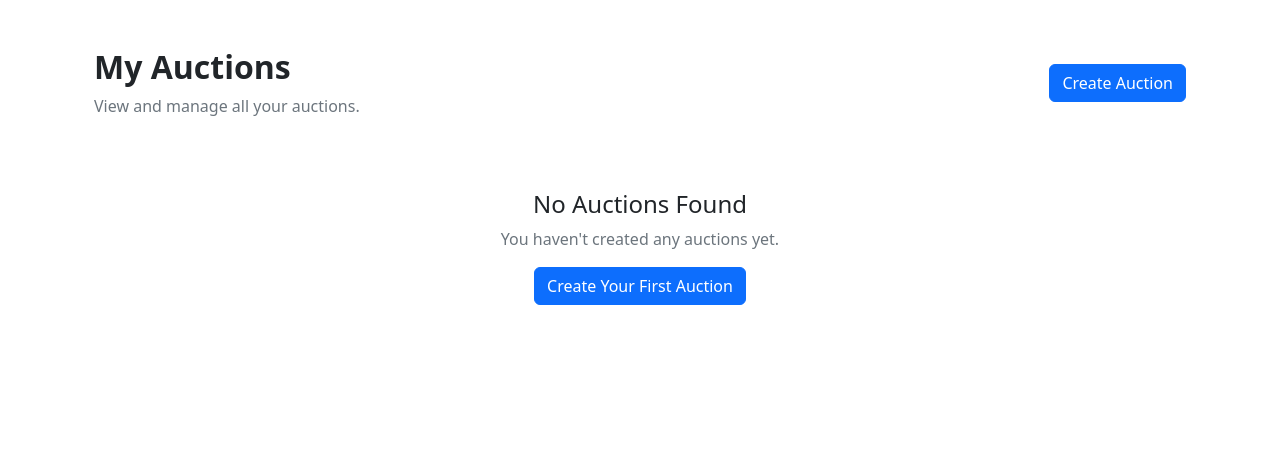
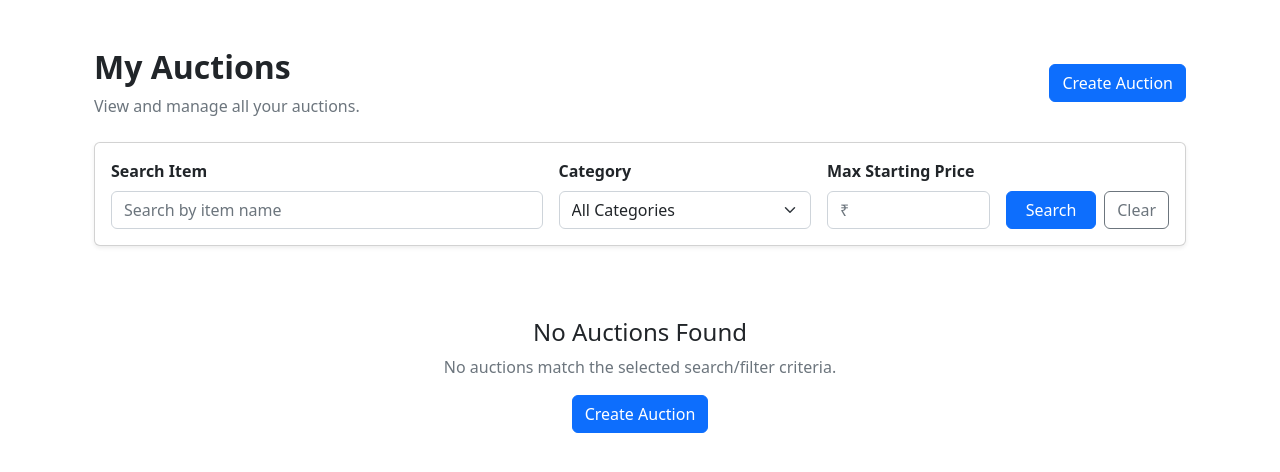
Before and after one commit to DJamesSmith/auction-management-system, a Django app: page /auctions/my-auctions/ in a window 1280 px wide. Shown: the part 56-528 px from the top of the page. Run offline with Django 5.2, Linux system fonts and the light colour scheme; the visitor is signed in with stand-in values (Sample User, id 1); data that the repository does not hold is empty.

Commit message:
feat: Implement search and filter functionality for auctions and bids, add delete options for bids

```diff
--- a/auctions/views.py
+++ b/auctions/views.py
@@ -7,6 +7,7 @@ from .forms import AuctionForm
 from .models import Auction, Category
 from bids.models import Bid
 from django.db.models import Prefetch
+from decimal import Decimal, InvalidOperation
 
 
 @login_required
@@ -42,12 +43,40 @@ def create_auction(request):
 def my_auctions(request):
     auctions = Auction.objects.filter(
         seller=request.user
-    ).order_by('-created_at')
+    ).select_related('category').order_by('-created_at')
+
+    item_name = request.GET.get('item_name', '').strip()
+    category_id = request.GET.get('category', '').strip()
+    max_price = request.GET.get('max_price', '').strip()
+
+    if item_name:
+        auctions = auctions.filter(item_name__icontains=item_name)
+
+    if category_id and category_id.isdigit():
+        auctions = auctions.filter(category_id=category_id)
+    elif category_id:
+        category_id = ''
+
+    if max_price:
+        try:
+            Decimal(max_price)
+        except (InvalidOperation, ValueError):
+            max_price = ''
+        else:
+            auctions = auctions.filter(starting_price__lte=max_price)
 
     for auction in auctions:
         auction.update_status()
 
-    return render(request, 'auctions/my_auctions.html', { 'auctions': auctions })
+    categories = Category.objects.all().order_by('name')
+
+    return render(request, 'auctions/my_auctions.html', {
+        'auctions': auctions,
+        'categories': categories,
+        'item_name': item_name,
+        'selected_category': category_id,
+        'max_price': max_price,
+    })
 
 
 # objective is to move approved auctions into ACTIVE when their scheduled start time has arrived, and close active auctions whose end time has passed.
@@ -57,6 +86,10 @@ def live_auctions(request: HttpRequest) -> HttpResponse:
 
     for auction in scheduled_auctions:
         auction.update_status()
+
+    item_name = request.GET.get('item_name', '').strip()
+    category_id = request.GET.get('category', '').strip()
+    max_price = request.GET.get('max_price', '').strip()
 
     live_auctions_queryset = (
         Auction.objects
@@ -70,13 +103,37 @@ def live_auctions(request: HttpRequest) -> HttpResponse:
             ))
         .order_by('end_datetime'))
 
+    if item_name:
+        live_auctions_queryset = live_auctions_queryset.filter(item_name__icontains=item_name)
+
+    if category_id and category_id.isdigit():
+        live_auctions_queryset = live_auctions_queryset.filter(category_id=category_id)
+    elif category_id:
+        category_id = ''
+
+    if max_price:
+        try:
+            Decimal(max_price)
+        except (InvalidOperation, ValueError):
+            max_price = ''
+        else:
+            live_auctions_queryset = live_auctions_queryset.filter(starting_price__lte=max_price)
+
     for auction in live_auctions_queryset:
         latest_bid = auction.ordered_bids[0] if auction.ordered_bids else None
 
         auction.current_price =  latest_bid.amount if latest_bid else auction.starting_price
         auction.next_bid_amount = auction.current_price + auction.minimum_bid_increment
 
-    return render(request, 'auctions/live_auctions.html', { 'auctions': live_auctions_queryset })
+    categories = Category.objects.all().order_by('name')
+
+    return render(request, 'auctions/live_auctions.html', {
+        'auctions': live_auctions_queryset,
+        'categories': categories,
+        'item_name': item_name,
+        'selected_category': category_id,
+        'max_price': max_price,
+    })
 
 
 
--- a/bids/urls.py
+++ b/bids/urls.py
@@ -5,4 +5,6 @@ from . import views
 urlpatterns = [
     path("place/<int:auction_id>/", views.place_bid, name="place_bid"),
     path("history/", views.bid_history, name="bid_history"),
+    path("history/delete/<int:bid_id>/", views.delete_bid, name="delete_bid"),
+    path("history/delete-all/", views.delete_all_bid_history, name="delete_all_bid_history"),
 ]
--- a/templates/auctions/my_auctions.html
+++ b/templates/auctions/my_auctions.html
@@ -17,149 +17,100 @@
         </a>
     </div>
 
+    <!-- Search and Filters -->
+    <form method="GET" class="card card-body shadow-sm mb-4">
+        <div class="row g-3 align-items-end">
+            <div class="col-md-5">
+                <label for="item-name" class="form-label fw-semibold">Search Item</label>
+                <input type="text" id="item-name" name="item_name" class="form-control" placeholder="Search by item name" value="{{ item_name }}">
+            </div>
+
+            <div class="col-md-3">
+                <label for="category" class="form-label fw-semibold">Category</label>
+                <select id="category" name="category" class="form-select">
+                    <option value="">All Categories</option>
+                    {% for category in categories %}
+                        <option
+                            value="{{ category.id }}"
+                            {% if selected_category == category.id|stringformat:"s" %}selected{% endif %}>
+                            {{ category.name }} </option>
+                    {% endfor %}
+                </select>
+            </div>
+
+            <div class="col-md-2">
+                <label for="max-price" class="form-label fw-semibold">Max Starting Price</label>
+                <input type="number" id="max-price" name="max_price" class="form-control" min="0" step="0.01" placeholder="₹" value="{{ max_price }}">
+            </div>
+
+            <div class="col-md-2 d-flex gap-2">
+                <button type="submit" class="btn btn-primary flex-grow-1">
+                    Search
+                </button>
+                <a href="{% url 'my_auctions' %}" class="btn btn-outline-secondary">
+                    Clear
+                </a>
+            </div>
+        </div>
+    </form>
+
     {% if auctions %}
 
         <div class="row g-4">
-
             {% for auction in auctions %}
-
                 <div class="col-md-6 col-lg-4">
-
                     <div class="card h-100 shadow-sm">
-
                         {% if auction.image %}
-
-                            <img src="{{ auction.image.url }}"
-                                 class="card-img-top"
-                                 alt="{{ auction.item_name }}"
-                                 style="height: 220px; object-fit: cover;">
-
+                            <img src="{{ auction.image.url }}" class="card-img-top" alt="{{ auction.item_name }}" style="height: 220px; object-fit: cover;">
                         {% else %}
-
-                            <div class="bg-light d-flex align-items-center justify-content-center"
-                                 style="height: 220px;">
+                            <div class="bg-light d-flex align-items-center justify-content-center" style="height: 220px;">
                                 <span class="text-muted">No Image</span>
                             </div>
-
                         {% endif %}
 
+                        <div class="card-body">
+                            <h5 class="card-title fw-bold"> {{ auction.item_name }} </h5>
 
-                        <div class="card-body">
-
-                            <h5 class="card-title fw-bold">
-                                {{ auction.item_name }}
-                            </h5>
-
-                            <p class="text-muted mb-2">
-                                {{ auction.category.name }}
-                            </p>
-
-                            <p class="mb-2">
-                                <strong>Starting Price:</strong>
-                                ₹{{ auction.starting_price }}
-                            </p>
-
-                            <p class="mb-2">
-                                <strong>Start:</strong>
-                                {{ auction.start_datetime|date:"d M Y, h:i A" }}
-                            </p>
-
-                            <p class="mb-3">
-                                <strong>End:</strong>
-                                {{ auction.end_datetime|date:"d M Y, h:i A" }}
-                            </p>
+                            <p class="text-muted mb-2"> {{ auction.category.name }} </p>
+                            <p class="mb-2"> <strong>Starting Price:</strong> ₹{{ auction.starting_price }} </p>
+                            <p class="mb-2"> <strong>Start:</strong> {{ auction.start_datetime|date:"d M Y, h:i A" }} </p>
+                            <p class="mb-3"> <strong>End:</strong> {{ auction.end_datetime|date:"d M Y, h:i A" }} </p>
 
 
                             <!-- Status -->
-
                             {% if auction.status == 'PENDING' %}
-
-                                <span class="badge bg-warning text-dark">
-                                    Pending Approval
-                                </span>
-
+                                <span class="badge bg-warning text-dark"> Pending Approval </span>
                             {% elif auction.status == 'APPROVED' %}
-
-                                <span class="badge bg-info">
-                                    Approved
-                                </span>
-
+                                <span class="badge bg-info"> Approved </span>
                             {% elif auction.status == 'ACTIVE' %}
-
-                                <span class="badge bg-success">
-                                    Live / Active
-                                </span>
-
+                                <span class="badge bg-success"> Live / Active </span>
                             {% elif auction.status == 'CLOSED' %}
-
-                                <span class="badge bg-secondary">
-                                    Closed
-                                </span>
-
+                                <span class="badge bg-secondary"> Closed </span>
                             {% elif auction.status == 'CANCELLED' %}
-
-                                <span class="badge bg-dark">
-                                    Cancelled
-                                </span>
-
+                                <span class="badge bg-dark"> Cancelled </span>
                             {% elif auction.status == 'REJECTED' %}
-
-                                <span class="badge bg-danger">
-                                    Rejected
-                                </span>
-
+                                <span class="badge bg-danger"> Rejected </span>
                             {% endif %}
 
 
                             <!-- Buttons -->
-
                             <div class="mt-4 d-flex gap-2">
-
                                 {% if auction.status == 'PENDING' or auction.status == 'APPROVED' %}
-
-                                    <a href="{% url 'edit_auction' auction.id %}"
-                                       class="btn btn-outline-primary btn-sm">
-                                        Edit
-                                    </a>
-
-                                    <a href="{% url 'cancel_auction' auction.id %}"
-                                       class="btn btn-outline-danger btn-sm"
-                                       onclick="return confirm('Are you sure you want to cancel this auction?');">
-                                        Cancel
-                                    </a>
-
+                                    <a href="{% url 'edit_auction' auction.id %}" class="btn btn-outline-primary btn-sm"> Edit </a>
+                                    <a href="{% url 'cancel_auction' auction.id %}" class="btn btn-outline-danger btn-sm" onclick="return confirm('Are you sure you want to cancel this auction?');"> Cancel </a>
                                 {% endif %}
-
                             </div>
-
                         </div>
-
                     </div>
-
                 </div>
-
             {% endfor %}
-
         </div>
-
     {% else %}
-
         <div class="text-center py-5">
-
             <h4>No Auctions Found</h4>
-
-            <p class="text-muted">
-                You haven't created any auctions yet.
-            </p>
-
-            <a href="{% url 'create_auction' %}" class="btn btn-primary">
-                Create Your First Auction
-            </a>
-
+            <p class="text-muted"> No auctions match the selected search/filter criteria. </p>
+            <a href="{% url 'create_auction' %}" class="btn btn-primary"> Create Auction </a>
         </div>
-
     {% endif %}
-
 </div>
-
 {% endblock %}
--- a/templates/base.html
+++ b/templates/base.html
@@ -7,6 +7,7 @@
         <!-- <script src="https://code.jquery.com/jquery-3.6.0.min.js"></script> -->
 
         <link href="https://cdn.jsdelivr.net/npm/bootstrap@5.2.3/dist/css/bootstrap.min.css" rel="stylesheet">
+        <link rel="stylesheet" href="https://cdn.jsdelivr.net/npm/bootstrap-icons@1.13.1/font/bootstrap-icons.min.css">
         <link rel="stylesheet" href="{% static 'css/pulsating_live.css' %}">
     </head>
 
```
Also changed, not shown: auction_management_system/settings.py (+5 -5 lines), bids/views.py (+46 -1 lines), templates/auctions/live_auctions.html (+41 -11 lines), templates/bids/bid_history.html (+27 -0 lines).
